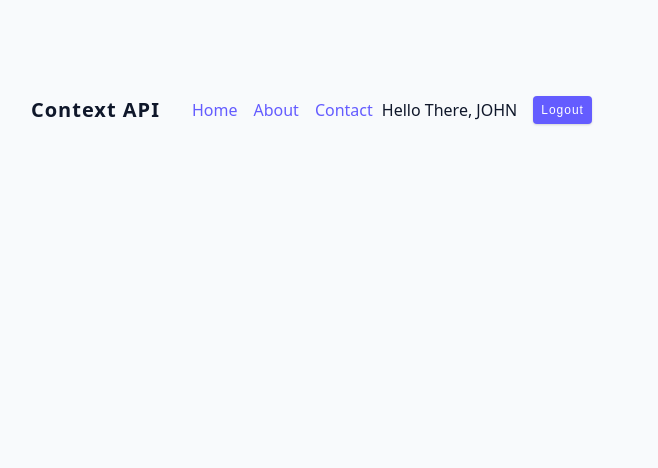
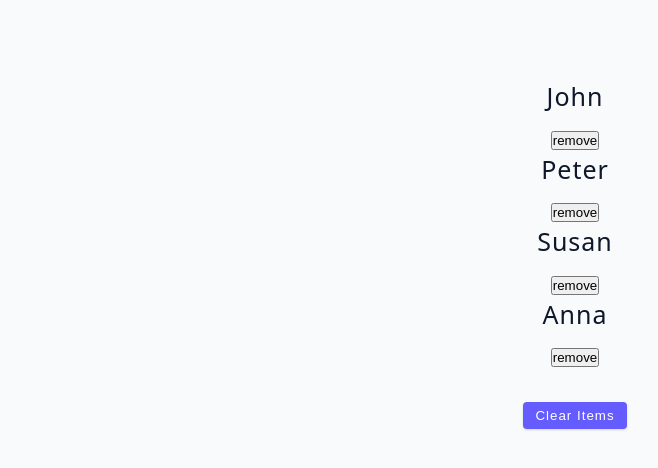
Before and after one commit to vinothsmart/react18, a React (Vite) app: page / in a window 1280 px wide. Shown: the top 468 px of the page, without its empty margins (65-723 px from the left). Built offline with nearby package versions, Linux system fonts and the light colour scheme.

Commit message:
ReducerBasics

```diff
--- a/src/App.jsx
+++ b/src/App.jsx
@@ -1,9 +1,9 @@
-import Navbar from './tutorial/09-context-api/starter/Navbar';
+import ReducerBasics from './tutorial/10-useReducer/starter/01-useReducer';
 
 function App() {
   return (
     <div className='container'>
-      <Navbar />
+      <ReducerBasics />
     </div>
   );
 }
```
